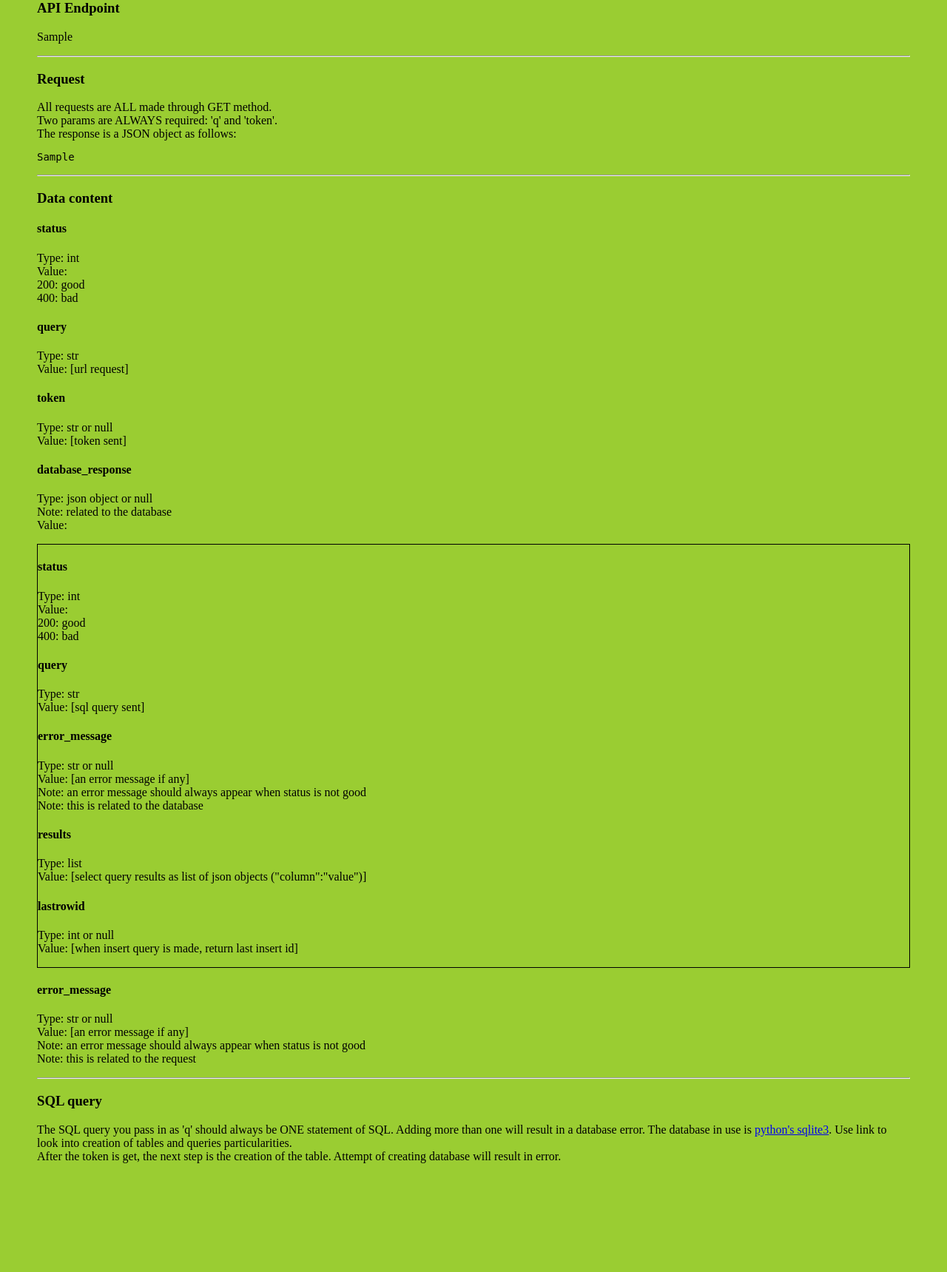
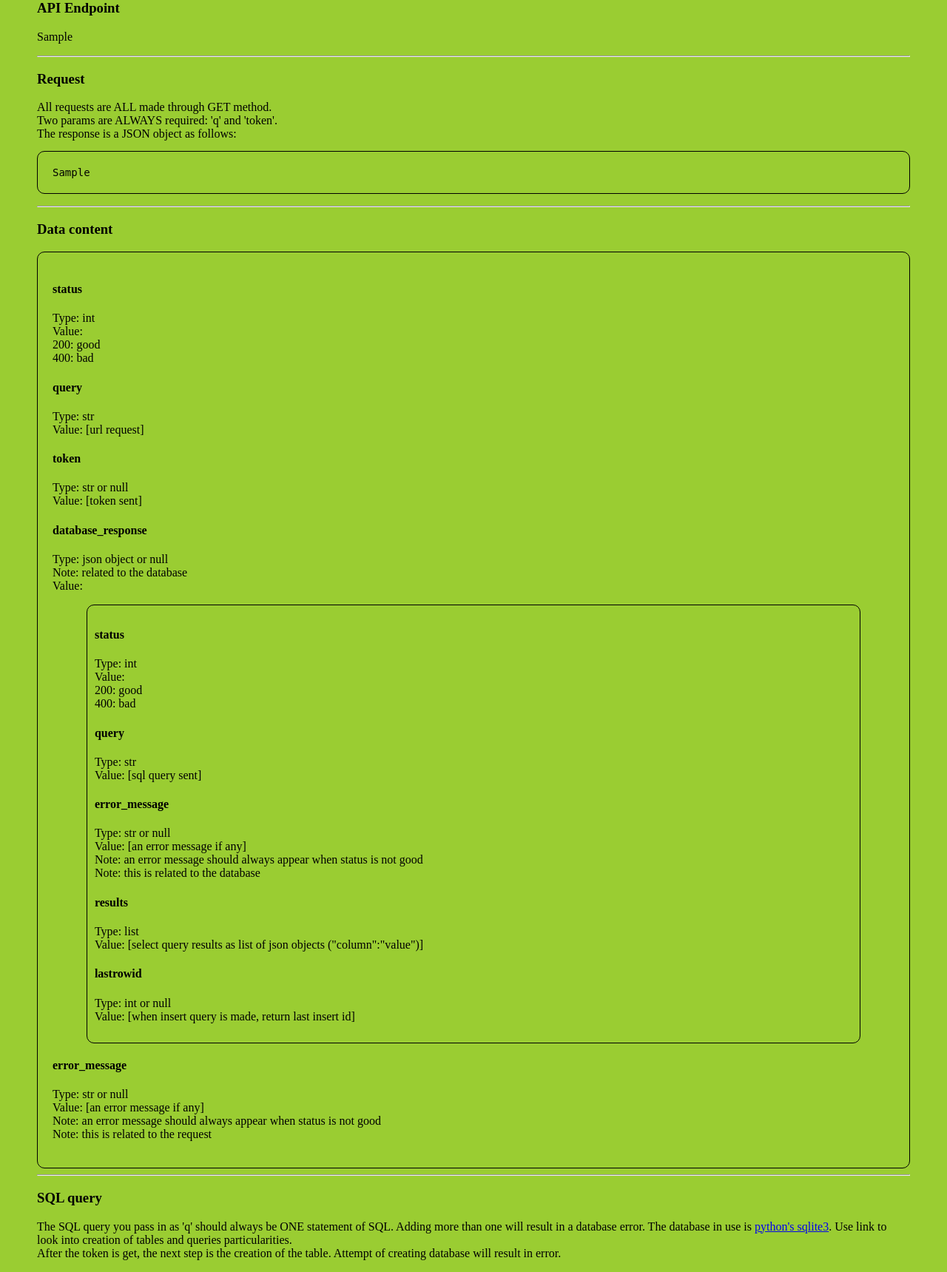
Before and after one commit to alexregazzo/DatabaseAPI, a Flask app: template templates/documentation.html in a window 1280 px wide. Shown: the part 132-1851 px from the top of the page at 74% size. Before the commit the page ends 1704 px from the top, so only its background shows below. Run offline with Flask 2, Linux system fonts and the light colour scheme; the template is opened without the code that fills it: most values are stand-ins (such as "Sample title", 1, 10 or a date in 2020); parts of the project's set-up code (start-up, migrations or seed data) failed here and were passed over.

Commit message:
Updating docs style

```diff
--- a/templates/documentation.html
+++ b/templates/documentation.html
@@ -62,10 +62,11 @@
                 Two params are ALWAYS required: 'q' and 'token'.
                 <br>
                 The response is a JSON object as follows:
-                <code class="response">{{response_examples["generic_good"]}}</code>
+                <code style="border: 1px solid black; border-radius: 10px;padding: 20px" class="response">{{response_examples["generic_good"]}}</code>
             </p>
             <hr>
             <h3><a name='#data-content'>Data content</a></h3>
+            <div style="border: 1px solid black;padding: 20px;border-radius: 10px;">
                 <div>
                     <h4>status</h4>
                     <p>
@@ -103,7 +104,7 @@
                         <br>
                         Value:
                     </p>
-                <div style="border: 1px solid black">
+                    <div style="border: 1px solid black; width: 90%; margin: auto;padding: 10px;border-radius: 10px;">
                         <h4>status</h4>
                         <p>
                             Type: int
@@ -155,6 +156,7 @@
                     </p>
 
                 </div>
+            </div>
             <hr>
             <h3><a name="#sql-query">SQL query</a></h3>
             <p>
```
Lines whose indentation alone changed are shown as unchanged.
